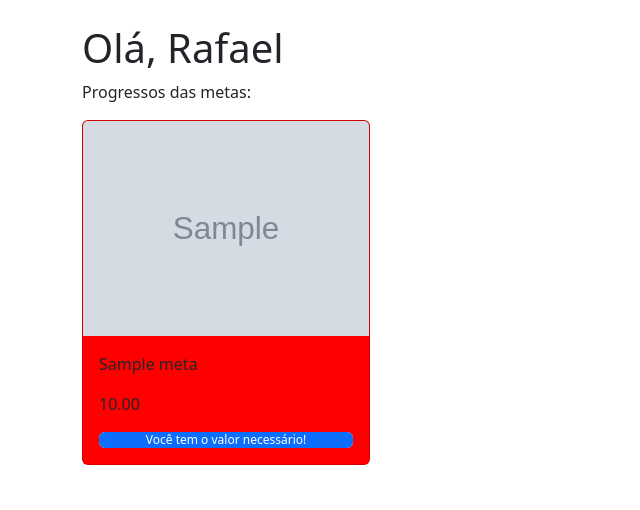
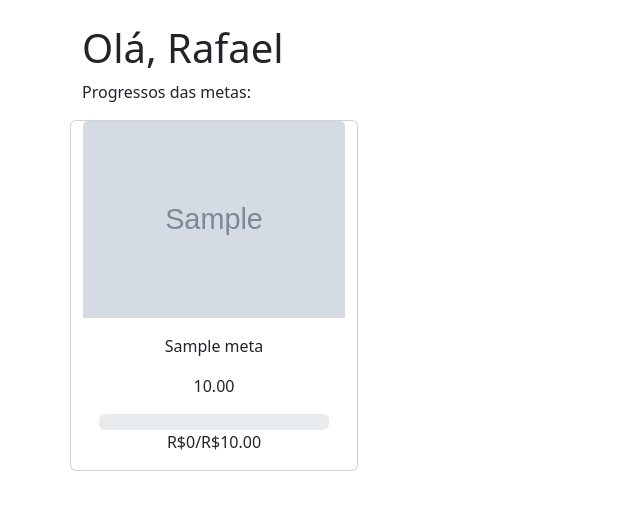
Before and after one commit to rafaelmdgh/pcc, a PHP site: page / in a window 1280 px wide. Shown: the part 111-621 px from the top of the page, without its empty margins (0-640 px from the left). Run offline with PHP 8.4, Linux system fonts and the light colour scheme; a user stored in the database is signed in; tables that the repository leaves empty hold one stand-in row (values such as "Sample post"); grey boxes marked "Sample" are stand-in pictures.

Commit message:
Adicionado cards de metas, sistema para finalizar as metas e exclusão de imagem, soma para acompanhar metas

```diff
--- a/cadastro-contas-receber/baixar_registros.php
+++ b/cadastro-contas-receber/baixar_registros.php
@@ -13,9 +13,9 @@
 				$stmt->bindValue(':dt_baixa', $dataAtual);
 				$stmt->execute();
 			}
-			echo "Registro(s) baixado(s) com sucesso";
+			echo '<script>alertaSucesso("Registro(s) baixado(s) com sucesso","lista.php")</script>';
 		}else{
-			echo "Nenhum registro selecionado";
+			echo '<script>alertaErro("Nenhum registro selecionado",true)</script>';
 		}
 	}catch(PDOException $e){
 		echo "Erro: ".$e->getMessage();
--- a/cadastro-contas-receber/excluir.php
+++ b/cadastro-contas-receber/excluir.php
@@ -11,8 +11,6 @@
 $stmt->bindValue(':usuario', $usuario);
 $stmt->execute();
 
-
-echo "<br>Excluido com sucesso!";
-echo '<script>alertaSucesso("Cadastrado com sucesso!","lista.php")</script>';
+echo '<script>alertaSucesso("Excluído com sucesso!","lista.php")</script>';
 
 ?>
--- a/cadastro-metas/editar_cadastro.php
+++ b/cadastro-metas/editar_cadastro.php
@@ -1,9 +1,6 @@
 <?php
 include('../verifica-sessao.php');
 include('../config/conexao_pdo.php');
-
-
-
 
 if($_POST){
     $usuario = $_SESSION['usuario_codigo'];
--- a/css/estilo.css
+++ b/css/estilo.css
@@ -27,5 +27,9 @@
 }
 .card-meta{
 	display: flex;
-	background-color: red;
+	justify-content: space-around;
+	align-items: center;
+	flex-direction: row;
+	align-content: center;
+	margin: 10px !important;
 }
--- a/index.php
+++ b/index.php
@@ -6,7 +6,15 @@
 	$stmt->execute();
 	$metas = $stmt->fetchAll();
 
-	$valorNaConta = 50.24;
+	$stmt = $pdo->prepare("SELECT SUM(pagar_valor) total FROM contas_pagar WHERE pagar_usuario = ".$_SESSION["usuario_codigo"]." AND pagar_dt_baixa != '0001-01-01' ;");
+	$stmt->execute();
+	$valor_pagar = $stmt->fetch();
+
+	$stmt = $pdo->prepare("SELECT SUM(receber_valor) total FROM contas_receber WHERE receber_usuario = ".$_SESSION["usuario_codigo"]." AND receber_dt_baixa != '0001-01-01' ;");
+	$stmt->execute();
+	$valor_receber = $stmt->fetch();
+
+	$valorNaConta = $valor_receber['total'] - $valor_pagar['total'];
 ?>
 <!DOCTYPE html>
 <html lang="pt-br">
@@ -16,38 +24,40 @@
 		<title>Home Page</title>
 	</head>
 	<body>
-<div class="container">
+	<div class="container">
 
 		<h1>Olá, <?php echo $_SESSION['usuario_nome'] ?></h1>
 		<p>
 			Progressos das metas:
 		</p>
+		<div class="row">
 		<?php
 			foreach ($metas as $meta){
 				$porcentagem = ($valorNaConta / $meta['meta_valor']) * 100;
 				echo '
-					<div class="card card-meta" style="width: 18rem;">
+					<div class="card" style="width: 18rem;">
 					<img class="card-img-top" src="/pcc/cadastro-metas/imagens/'.$meta['meta_imagem'].'" alt="Imagem de capa do card">
 					<div class="card-body">
+						<center>
 						<p class="card-text">'.$meta['meta_nome'].'</p>
 						<p class="card-text">'.$meta['meta_valor'].'</p>
 						<div class="progress">
-							<div class="progress-bar" role="progressbar" style="width: '.$porcentagem.'%;" aria-valuenow="'.$porcentagem.'" aria-valuemin="0" aria-valuemax="100">
-							<center>
+							<div class="progress-bar" role="progressbar" style="width: '.$porcentagem.'%;" aria-valuenow="'.$porcentagem.'" aria-valuemin="0" aria-valuemax="100"></div>
+							</div>
 				';
+
 				if ($porcentagem > 100){
 					echo 'Você tem o valor necessário!';
 				}else{
 					echo 'R$'.$valorNaConta.'/R$'.$meta['meta_valor'];
 				}
-				echo '		</center>
-							</div>
-						</div>
+				echo '</center>
 					</div>
 					</div>
 				';
 			}
 		?>
+		</div>
 	</div>
 </body>
 </html>
```
Also changed, not shown: cadastro-metas/salvar_cadastro.php (+41 -0 lines), cadastro-metas/imagens/usuario1_meta1_667a42f36f50c.jpeg (added), cadastro-metas/imagens/usuario1_meta2_667a432aadcb3.jpeg (added), cadastro-metas/imagens/usuario1_meta49_667a1f7db1574.jpeg (added), cadastro-metas/imagens/usuario1_meta50_667a2e467d387.jpeg (added), cadastro-metas/imagens/usuario1_meta51_667a2f0e377b7.jpeg (added), cadastro-metas/imagens/usuario1_meta52_667a2f6b868bc.jpeg (added), cadastro-metas/imagens/usuario1_meta53_667a2fc257ce6.jpeg (added), cadastro-metas/imagens/usuario1_meta54_667a2fd02c09a.jpeg (added), cadastro-metas/imagens/usuario1_meta55_667a2fe6da2fd.jpeg (added), cadastro-metas/imagens/usuario1_meta56_667a300f4c384.jpeg (added), cadastro-metas/imagens/usuario1_meta57_667a3098dab41.jpeg (added), cadastro-metas/imagens/usuario1_meta58_667a30afc10d4.png (added).
